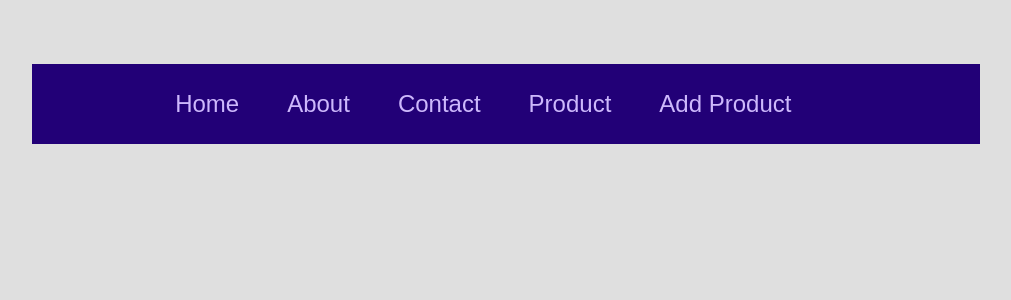
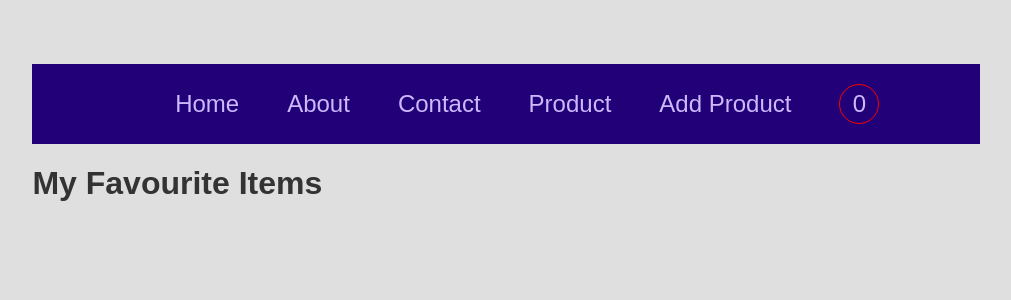
Before and after one commit to sayedazharsabri/react-workshop-projects, a React (Create React App) app in the folder code/basic react project/: page /product/favourite in a window 1280 px wide. Shown: the top 300 px of the page, without its empty margins (134-1145 px from the left). Built offline with nearby package versions, Linux system fonts and the light colour scheme.

Commit message:
Added favourite item option using react context - check video(url is on readme file) for better understanding

```diff
--- a/code/basic react project/src/App.js
+++ b/code/basic react project/src/App.js
@@ -3,6 +3,7 @@
 import Contact from './pages/Contact';
 import Product from './pages/Product';
 import AddProduct from './pages/AddProduct';
+import FavouriteItems from './pages/FavouriteItems';
 
 import { Routes, Route } from 'react-router-dom';
 
@@ -17,6 +18,7 @@
         <Route path='/contact' element={<Contact />}></Route>
         <Route path='/product' element={<Product />}></Route>
         <Route path='/product/add' element={<AddProduct />}></Route>
+        <Route path='/product/favourite' element={<FavouriteItems />}></Route>
       </Routes>
     </Layout>
   );
--- a/code/basic react project/src/components/layouts/MainMenu.js
+++ b/code/basic react project/src/components/layouts/MainMenu.js
@@ -1,8 +1,11 @@
 import { Link } from 'react-router-dom';
 import MainMenuStyle from './MainMenu.module.css';
+import FavouriteContext from '../../store/contextFavourite';
+import { useContext } from 'react';
 
 function MainMenu() {
-
+    const favouriteContext = useContext(FavouriteContext);
+    const totalFavouriteItems = favouriteContext.favouriteItems.length;
     return <header className={MainMenuStyle.header}>
         <nav>
             <ul>
@@ -11,6 +14,7 @@
                 <li><Link to="/contact">Contact</Link></li>
                 <li><Link to="/product">Product</Link></li>
                 <li><Link to="/product/add">Add Product</Link></li>
+                <li className={MainMenuStyle.favouriteCount}><Link to="/product/favourite">{totalFavouriteItems}</Link></li>
             </ul>
         </nav>
     </header>
--- a/code/basic react project/src/components/layouts/MainMenu.module.css
+++ b/code/basic react project/src/components/layouts/MainMenu.module.css
@@ -45,3 +45,14 @@
   padding: 0 1rem;
   margin-left: 0.5rem;
 }
+
+.favouriteCount{
+  display:inline-block;
+  width:40px;
+  height:40px;
+  border: 1px solid red;
+  color: red;
+  text-align: center;
+  border-radius: 50%;
+  padding-top: 5px
+}
--- a/code/basic react project/src/components/product/ProductItem.js
+++ b/code/basic react project/src/components/product/ProductItem.js
@@ -1,7 +1,23 @@
 import Styles from './ProductItem.module.css';
 import CustomWrapper from '../layouts/CustomWrapper';
+import FavouriteContext from '../../store/contextFavourite';
+import { useContext } from 'react';
+
 function ProductItem(props) {
-    return <li key={props.item.id}>
+
+    const favouriteContext = useContext(FavouriteContext);
+
+    const isFavourite = favouriteContext.isFavouriteItem(props.item._id);
+
+    const toggleFavourite = () => {
+        if (isFavourite) {
+            favouriteContext.removeFavouriteItem(props.item._id);
+        } else {
+            favouriteContext.addFavouriteItem({ ...props.item });
+        }
+    }
+
+    return <li key={props.item._id}>
         <CustomWrapper>
             <div className={Styles.image}>
                 <img src={props.item.image} alt="No" />
@@ -14,6 +30,9 @@
             <div className={Styles.btn}>
                 <button>Purchase</button>
             </div>
+            <div>
+                <button className={isFavourite ? Styles.heartFvrt : Styles.heartUnfvrt} onClick={toggleFavourite}></button>
+            </div>
         </CustomWrapper>
     </li>;
 }
--- a/code/basic react project/src/components/product/ProductItem.module.css
+++ b/code/basic react project/src/components/product/ProductItem.module.css
@@ -44,3 +44,25 @@
 .btn button:active {
   background-color: #e2ffff;
 }
+
+
+.heartFvrt {
+  display:inline-block;
+  width: 40px;
+  aspect-ratio: 1;
+  border-image: radial-gradient(red 69%,#0000 70%) 84.5% fill/100%;
+  clip-path: polygon(-41% 0,50% 91%, 141% 0);
+  background-color: transparent;
+  margin-left: 96%;
+}
+
+
+.heartUnfvrt {
+  display:inline-block;
+  width: 40px;
+  aspect-ratio: 1;
+  border-image: radial-gradient(rgb(14, 0, 0) 69%,rgba(1, 0, 0, 0) 70%) 84.5% fill/100%;
+  clip-path: polygon(-41% 0,50% 91%, 141% 0);
+  background-color: transparent;
+  margin-left: 96%;
+}
--- a/code/basic react project/src/components/product/ProductList.js
+++ b/code/basic react project/src/components/product/ProductList.js
@@ -6,7 +6,7 @@
 function ProductList(props){
     return <ul className={Styles.list}>
         {props.products.map((item)=>{
-            return <ProductItem key={item.id} id={item.id} item={item}/>
+            return <ProductItem key={item._id} id={item._id} item={item}/>
         })}
     </ul>
 }
--- a/code/basic react project/src/index.js
+++ b/code/basic react project/src/index.js
@@ -3,9 +3,15 @@
 import './index.css';
 import App from './App';
 import { BrowserRouter } from 'react-router-dom';
+import { ContextFavourite } from './store/contextFavourite';
 
 const root = ReactDOM.createRoot(document.getElementById('root'));
 root.render(
-    <BrowserRouter><App /></BrowserRouter>
+    <ContextFavourite>
+        <BrowserRouter>
+            <App />
+        </BrowserRouter>
+    </ContextFavourite>
+
 
 );
--- /dev/null
+++ b/code/basic react project/src/pages/FavouriteItems.js
@@ -0,0 +1,17 @@
+import FavouriteContext from '../store/contextFavourite';
+import ProductList from "../components/product/ProductList";
+
+import { useContext } from 'react';
+
+function FavouriteItems() {
+    const favouriteContext = useContext(FavouriteContext);
+
+    return <div>
+        <h1>My Favourite Items</h1>
+        <ProductList products={favouriteContext.favouriteItems} />
+    </div>
+
+
+}
+
+export default FavouriteItems;
--- /dev/null
+++ b/code/basic react project/src/store/contextFavourite.js
@@ -0,0 +1,42 @@
+import { createContext, useState } from 'react';
+
+const FavouriteContext = createContext({
+    favouriteItems: [],
+    addFavouriteItem: () => { },
+    removeFavouriteItem: () => { },
+    isFavouriteItem: () => { },
+});
+
+export function ContextFavourite(props) {
+
+    const [userFavourite, setUserFavourite] = useState([]);
+
+    const addFavouriteItem = (product) => {
+        setUserFavourite((prevUserFavourite) => {
+            return prevUserFavourite.concat(product);
+        })
+    }
+    const removeFavouriteItem = (id) => {
+        setUserFavourite((prevUserFavourite) => {
+            return prevUserFavourite.filter(product => product._id !== id);
+        })
+    }
+
+    const isFavouriteItem = (id) => {
+        return userFavourite.some(product => product._id === id);
+    }
+
+    const context = {
+        favouriteItems: userFavourite,
+        addFavouriteItem: addFavouriteItem,
+        removeFavouriteItem: removeFavouriteItem,
+        isFavouriteItem: isFavouriteItem
+    }
+
+    return <FavouriteContext.Provider value={context}>
+        {props.children}
+    </FavouriteContext.Provider>
+}
+
+
+export default FavouriteContext;
```
Also changed, not shown: 1 other file (tests, documents, lock files or other folders).
